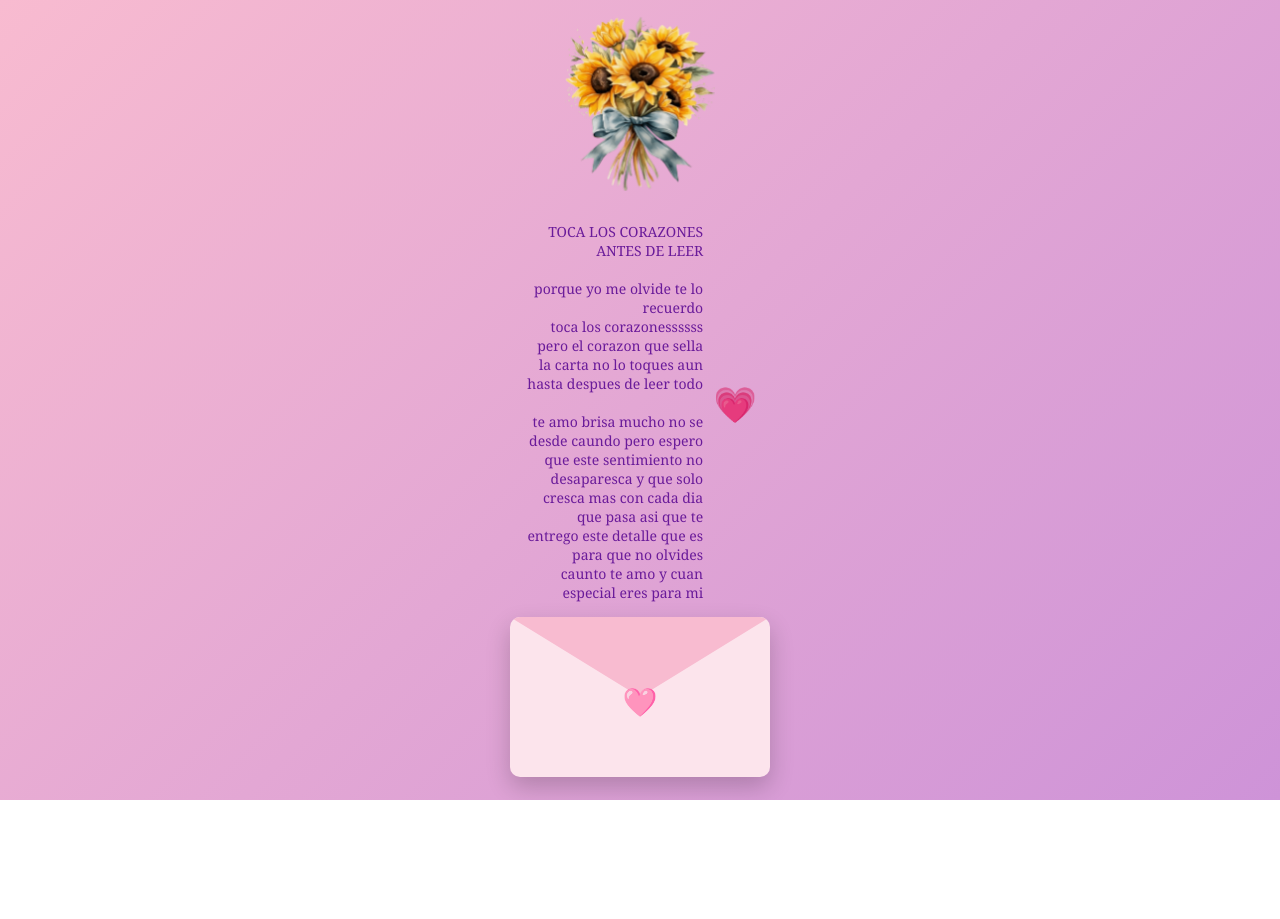
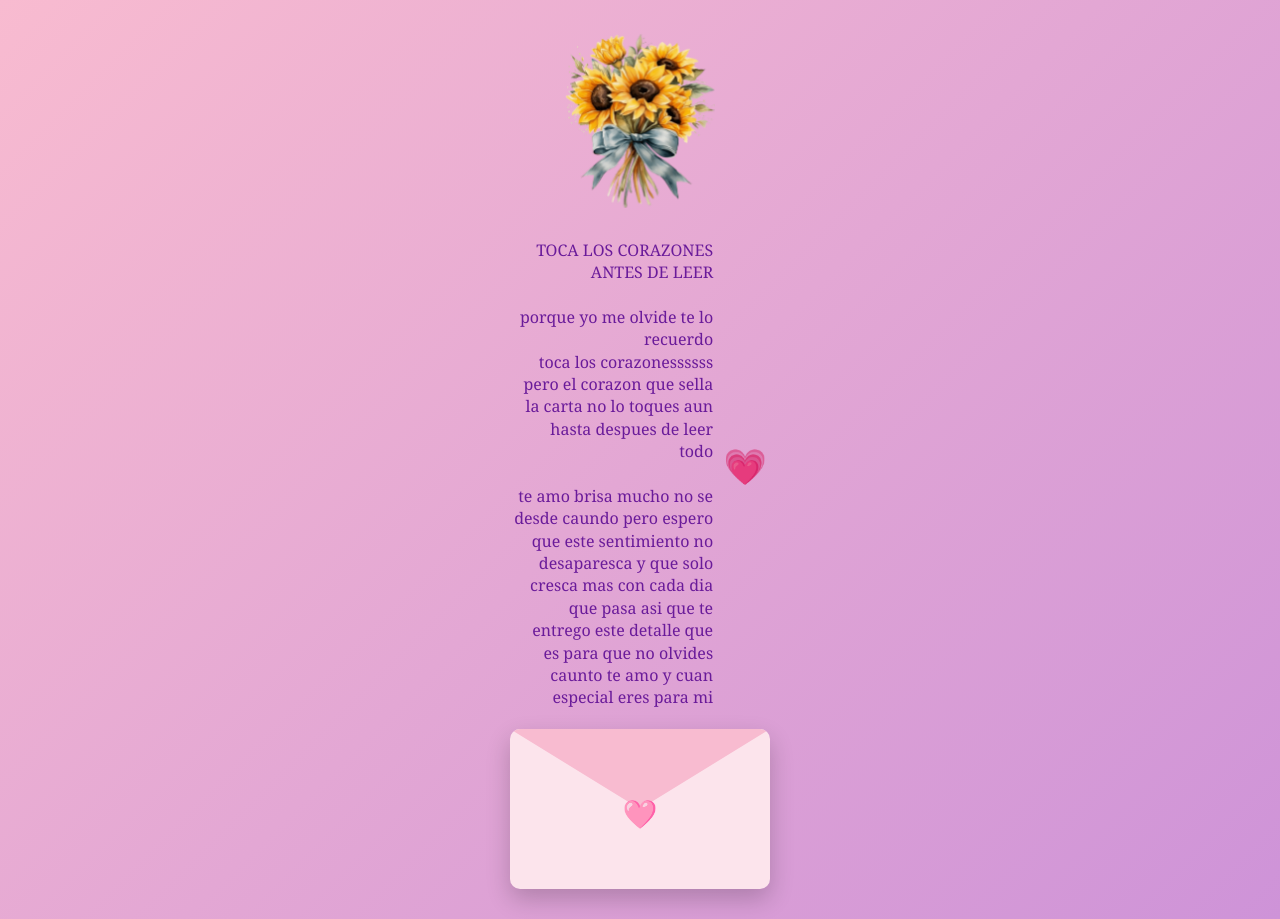
Before and after one commit to jazmincorralescondori-art/Love, a plain HTML site: page index.html in a window 1280 px wide. Before the commit the page ends 800 px from the top, so only its background shows below. Drawn offline with Linux system fonts and the light colour scheme.

Commit message:
Add files via upload

```diff
--- a/index.html
+++ b/index.html
@@ -6,19 +6,29 @@
 <title>Para ti 💌</title>
 
 <style>
+
+/* 🔥 ARREGLO GLOBAL */
+* {
+    box-sizing: border-box;
+}
+
 body {
     margin: 0;
-    height: 100vh;
+    min-height: 100vh;
     background: linear-gradient(135deg, #f8bbd0, #ce93d8);
     display: flex;
     justify-content: center;
-    align-items: center;
+    align-items: flex-start;
     font-family: 'Georgia', serif;
+    padding-top: 30px;
 }
 
 /* CONTENEDOR */
 .contenedor {
     text-align: center;
+    width: 100%;
+    max-width: 400px;
+    padding: 10px;
 }
 
 /* RAMO */
@@ -39,9 +49,10 @@ body {
 
 /* POEMA */
 .poema {
-    font-size: 14px;
+    font-size: 16px;
+    line-height: 1.4;
     color: #6a1b9a;
-    max-width: 180px;
+    max-width: 200px;
     text-align: right;
 }
 
@@ -62,7 +73,7 @@ body {
     box-shadow: 0 10px 25px rgba(0,0,0,0.2);
     cursor: pointer;
     overflow: hidden;
-    margin-top: 15px;
+    margin: 20px auto;
 }
 
 /* TAPA */
@@ -129,11 +140,11 @@ body {
     0% { transform: scale(1); opacity: 1; }
     100% { transform: scale(2); opacity: 0; }
 }
+
 </style>
 </head>
 
 <body>
-
 
 <div class="contenedor">
 
@@ -144,7 +155,7 @@ body {
     <div class="bloque">
         <div class="poema">
           TOCA LOS CORAZONES ANTES DE LEER
-          <br> <br>
+          <br><br>
           porque yo me olvide te lo recuerdo <br>
           toca los corazonessssss pero el corazon que sella la carta no lo toques aun hasta despues de leer todo <br><br>
           te amo brisa mucho no se desde caundo pero espero que este sentimiento no desaparesca y que solo cresca mas con cada dia que pasa asi que te entrego este detalle que es para que no olvides caunto te amo y cuan especial eres para mi
@@ -175,7 +186,6 @@ function reventarGlobito() {
 
     globito.classList.add("explotar");
 
-    // 🎵 inicia música
     musica.play().catch(()=>{});
 
     setTimeout(() => {
```
Also changed, not shown: album.html (+42 -20 lines).
